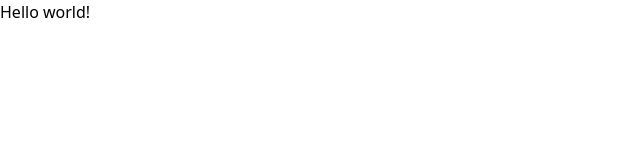
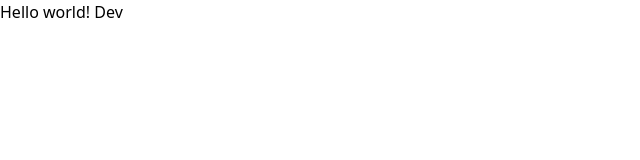
Before and after one commit to TopsterTX/analytics-front, a Next.js app: page / in a window 1280 px wide. Shown: the top 160 px of the page, without its empty margins (0-640 px from the left). Built offline with nearby package versions, Linux system fonts and the light colour scheme; what tailwindcss-motion would draw is missing.

Commit message:
[feature] add the dev branch

```diff
--- a/src/app/page.tsx
+++ b/src/app/page.tsx
@@ -1,7 +1,7 @@
 export default function Home() {
   return (
     <div>
-      <h1>Hello world!</h1>
+      <h1>Hello world! Dev</h1>
     </div>
-  );
+  )
 }
```
